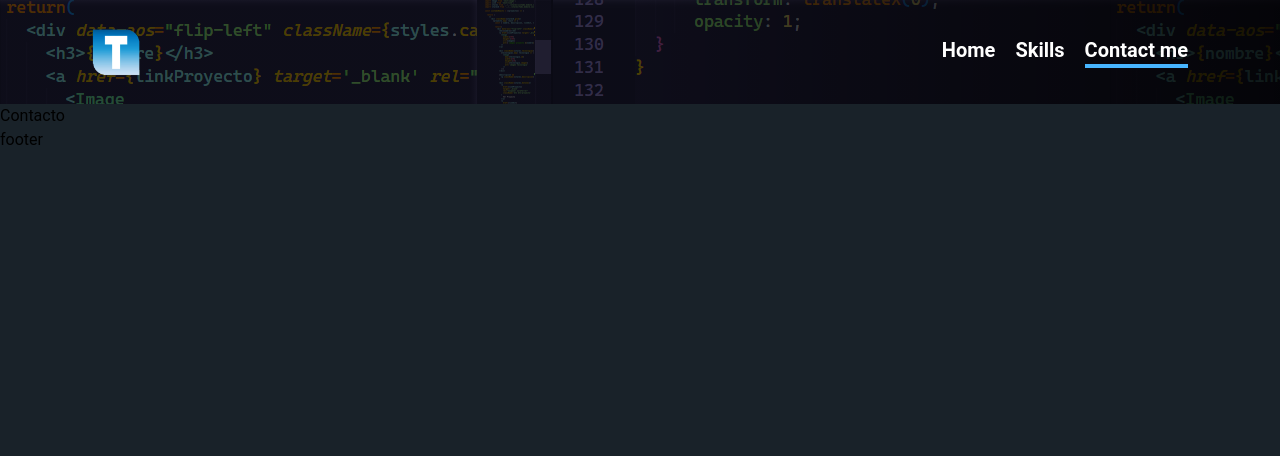
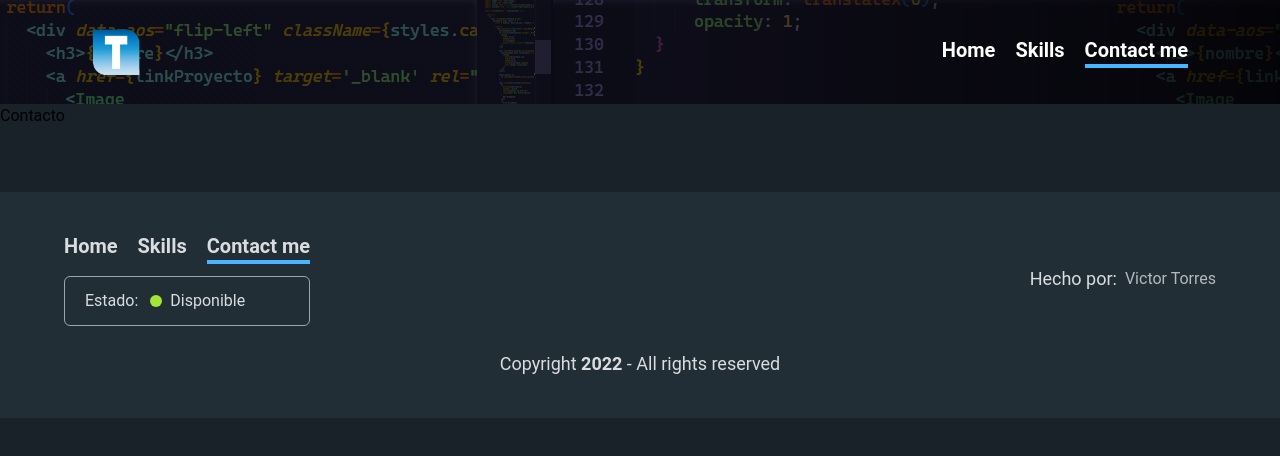
Before and after one commit to vspeed21/portafolio, a Next.js app: page /contacto in a window 1280 px wide. Shown: the top 456 px of the page. Built offline with nearby package versions, Linux system fonts and the light colour scheme.

Commit message:
Footer layout done

```diff
--- a/src/layout/Footer.js
+++ b/src/layout/Footer.js
@@ -1,10 +1,46 @@
-import Link from 'next/link'
+import Navegacion from '../components/Navegacion';
 
 const Footer = () => {
   const year = new Date().getFullYear();
 
   return (
-    <footer>footer</footer>
+    <footer className='bg-content mt-16 text-white-dark py-10'>
+      <div className='flex flex-col md:flex-row items-center justify-between contenedor'>
+        <div>
+          <Navegacion/>
+
+          <div class="py-3 px-5 border border-gray-400 border-solid flex items-center gap-3 mt-3 rounded-md">
+            Estado:
+            <div className='flex items-center gap-2'>
+              <span className='bg-lime-400 rounded-full w-3 h-3'></span>
+              <p>Disponible</p>
+            </div>
+          </div>
+        </div>
+
+        <div className='flex items-center gap-2 mt-3 md:mt-0'>
+          <p className='text-lg'>
+            Hecho por:
+          </p>
+
+          <a
+            href='https://github.com/vspeed21'
+            className='opacity-80 hover:underline hover:opacity-100 transition-opacity duration-300'
+            target="_blank"
+            rel="noopener noreferrer"
+          >
+            Victor Torres
+          </a>
+        </div>
+      </div>
+
+      <p className='text-center text-lg mt-6'>
+        Copyright {''}
+        <span className='font-bold'>{year}</span> -
+        All rights reserved
+      </p>
+
+    </footer>
   )
 }
 
```
